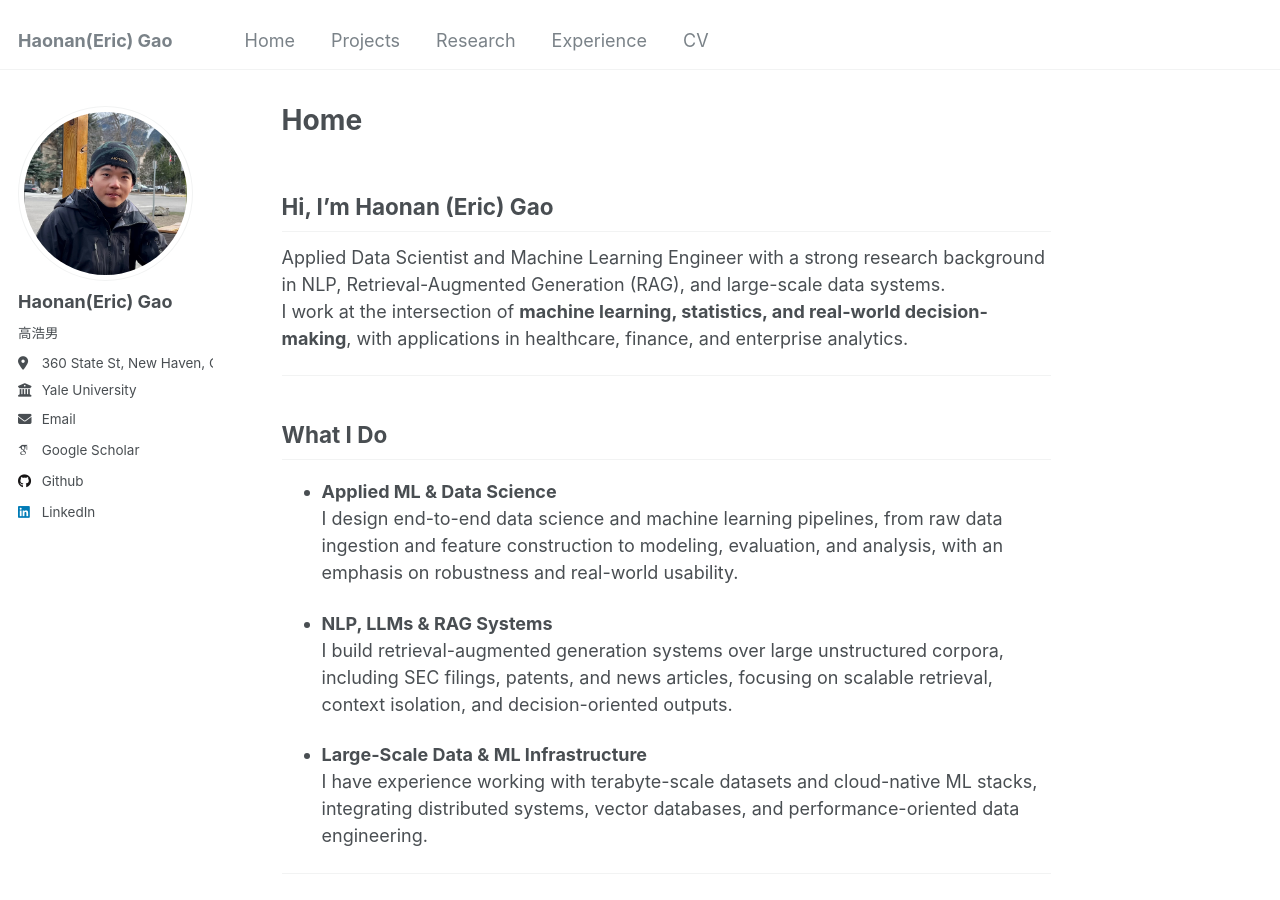
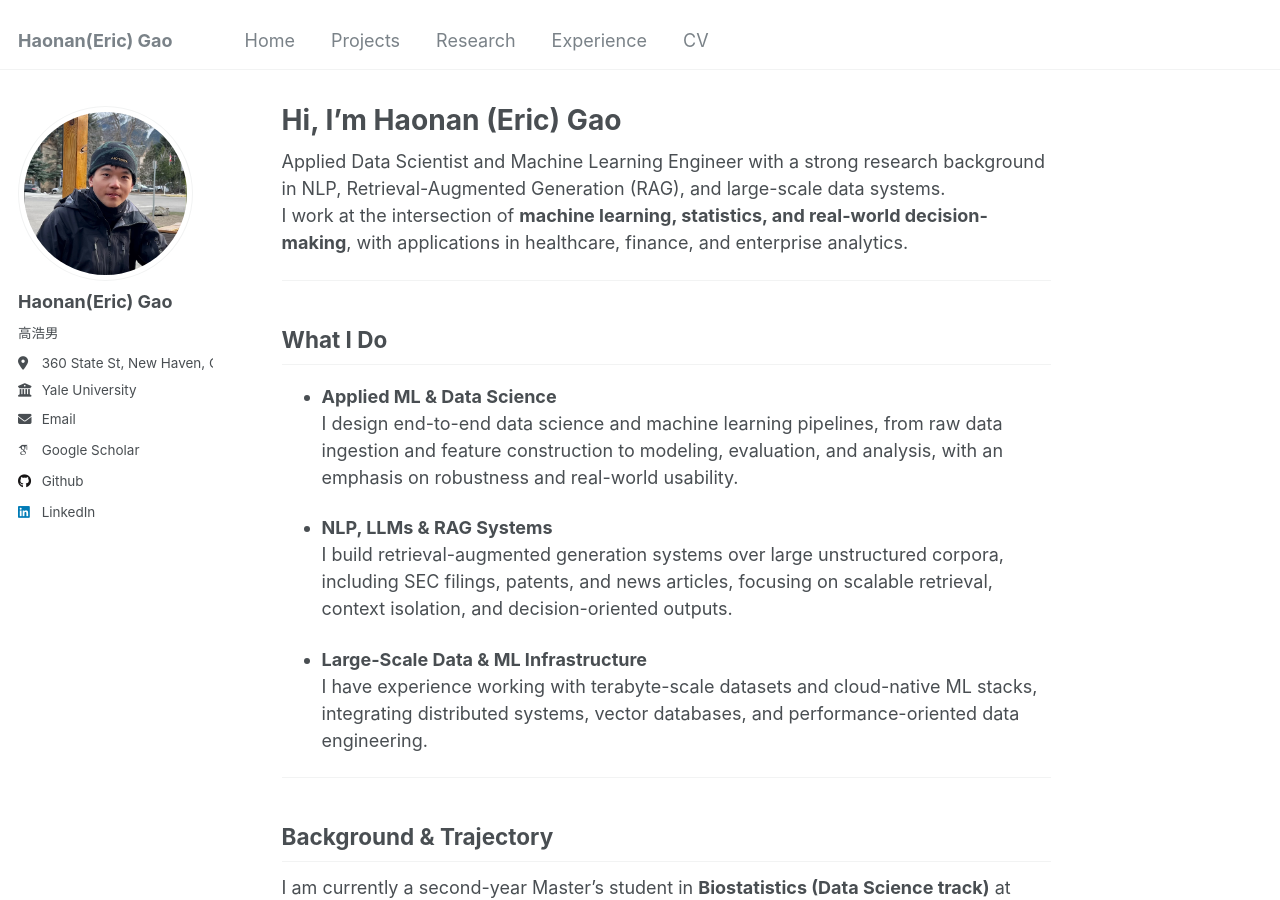
Before and after one commit to rampageoppa/rampageoppa.github.io, a Jekyll site: the page built from _pages/home.md, in a window 1280 px wide and 900 px high. Built offline with Jekyll 4.4.1, drawn with Linux system fonts in a browser that asks for light colours; some web fonts are replaced.

Commit message:
Update home.md

```diff
--- a/_pages/home.md
+++ b/_pages/home.md
@@ -1,13 +1,11 @@
 ---
 permalink: /
-title: "Home"
+title: "Hi, I'm Haonan (Eric) Gao"
 author_profile: true
 redirect_from:
   - /home/
   - /home.html
 ---
-## Hi, I'm Haonan (Eric) Gao
-
 Applied Data Scientist and Machine Learning Engineer with a strong research background in NLP, Retrieval-Augmented Generation (RAG), and large-scale data systems.
 I work at the intersection of **machine learning, statistics, and real-world decision-making**, with applications in healthcare, finance, and enterprise analytics.
 
```
